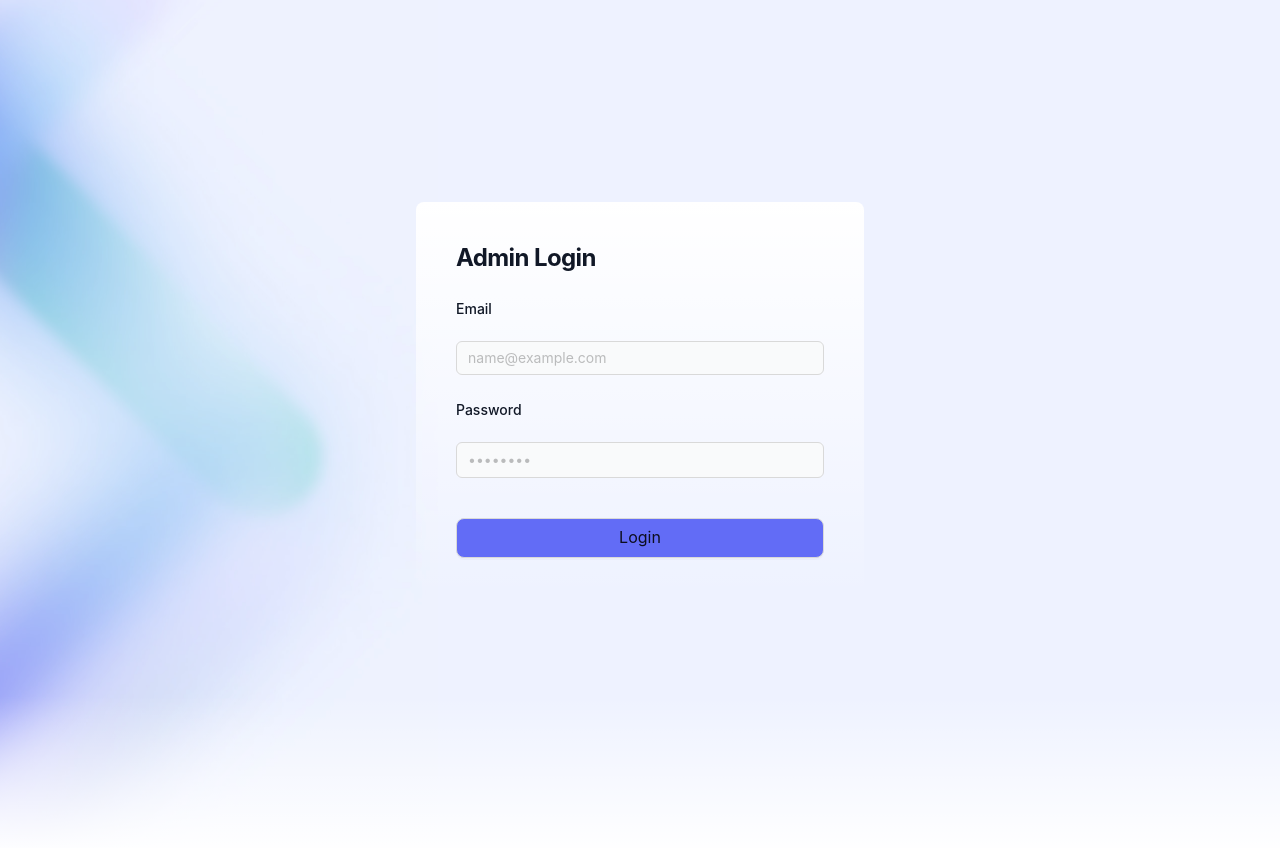
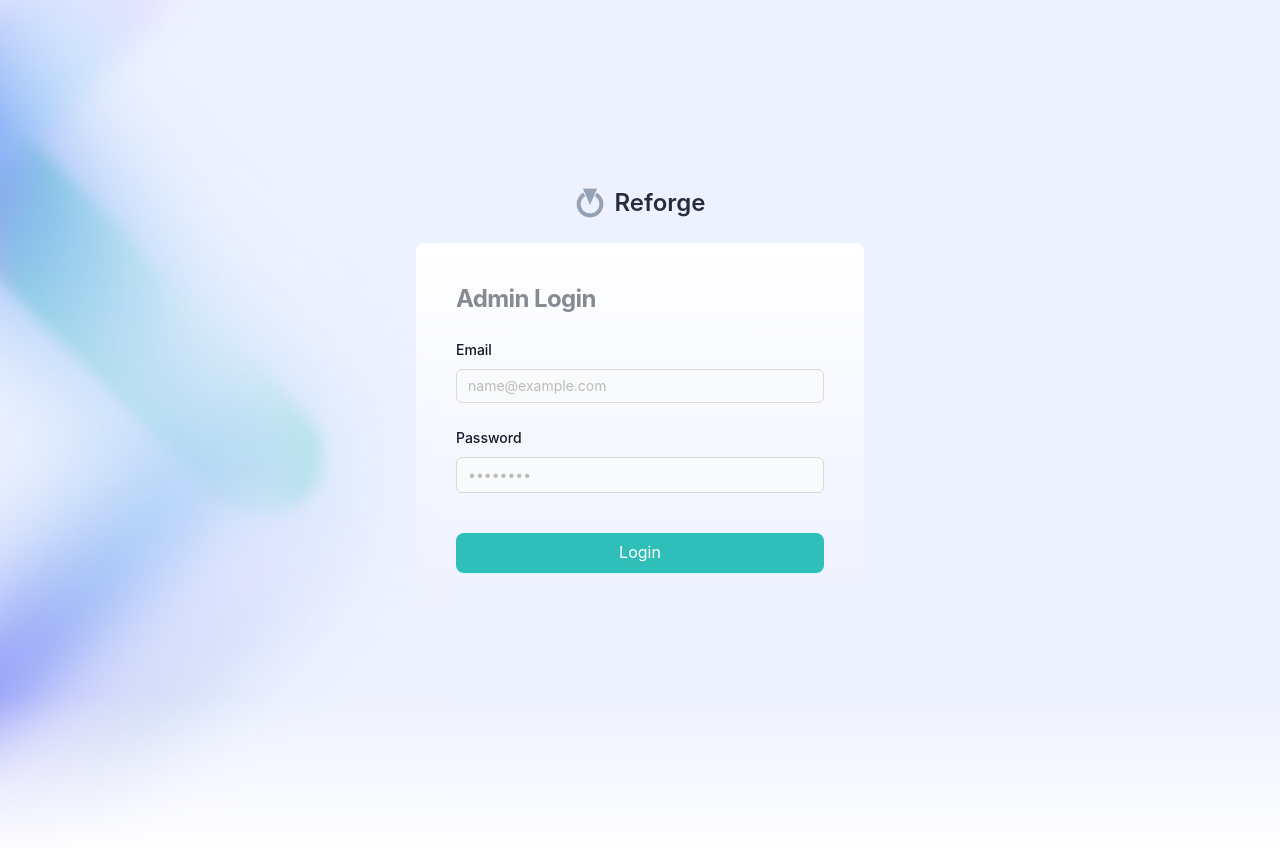
Before and after one commit to arifszn/reforge, a React (Vite) app: page /login in a window 1280 px wide. Shown: the top 848 px of the page. Built offline with nearby package versions, Linux system fonts and the light colour scheme.

Commit message:
Update theme color

```diff
--- a/config.ts
+++ b/config.ts
@@ -1,6 +1,6 @@
 const config = {
   appName: 'Reforge',
-  themeColor: '#626cf6',
+  themeColor: '#30BEB8',
   helpLink: 'https://github.com/arifszn/reforge/issues/new',
 };
 
--- a/src/components/auth/AuthLayout.tsx
+++ b/src/components/auth/AuthLayout.tsx
@@ -1,4 +1,5 @@
 import { Outlet } from 'react-router';
+import config from '../../../config';
 import loginBg from '../../assets/img/login-bg.png';
 
 const AuthLayout = () => {
@@ -22,6 +23,10 @@ const AuthLayout = () => {
         <div className="mx-auto max-w-2xl lg:max-w-4xl lg:px-12">
           <section>
             <div className="flex flex-col items-center justify-center px-6 py-8 mx-auto md:h-screen lg:py-0">
+              <div className="flex items-center mb-6 text-2xl font-semibold text-gray-900 dark:text-white opacity-90">
+                <img className="w-8 h-8 mr-2" src="/icon.png" alt="logo" />
+                {config.appName}
+              </div>
               <div className="w-full bg-gradient-to-b from-white rounded-lg md:mt-0 sm:max-w-md xl:p-0">
                 <div className="p-8 space-y-4 md:space-y-6 md:p-10">
                   <Outlet />
--- a/src/components/auth/Login.tsx
+++ b/src/components/auth/Login.tsx
@@ -56,7 +56,7 @@ const Login = () => {
 
   return (
     <Fragment>
-      <h1 className="text-xl font-bold leading-tight tracking-tight text-gray-900 md:text-2xl text-left">
+      <h1 className="text-xl font-bold leading-tight tracking-tight text-gray-900 md:text-2xl text-left text-opacity-50">
         Admin Login
       </h1>
       <Form
@@ -123,6 +123,7 @@ const Login = () => {
             className="mt-4 bg-accent"
             block
             loading={loading}
+            type="primary"
             size="large"
             htmlType={'submit'}
           >
--- a/src/main.tsx
+++ b/src/main.tsx
@@ -10,7 +10,6 @@ import { store } from './store';
 import { injectStore } from './utils/http';
 import App from './App';
 import './index.css';
-import 'antd/dist/reset.css';
 
 const persistor = persistStore(store);
 injectStore(store);
--- a/src/routes/browserRouter.tsx
+++ b/src/routes/browserRouter.tsx
@@ -8,11 +8,17 @@ import { webRoutes } from './web';
 import loadable from '@loadable/component';
 import ProgressBar from '../components/loader/progressBar';
 import RequireAuth from './requireAuth';
+import Login from '../components/auth/Login';
 
 const errorElement = <ErrorPage />;
-const Login = loadable(() => import('../components/auth/Login'));
-const Dashboard = loadable(() => import('../components/dashboard'));
-const Users = loadable(() => import('../components/users'));
+const fallbackElement = <ProgressBar />;
+
+const Dashboard = loadable(() => import('../components/dashboard'), {
+  fallback: fallbackElement,
+});
+const Users = loadable(() => import('../components/users'), {
+  fallback: fallbackElement,
+});
 
 export const browserRouter = createBrowserRouter([
   {
@@ -28,7 +34,7 @@ export const browserRouter = createBrowserRouter([
     children: [
       {
         path: webRoutes.login,
-        element: <Login fallback={<ProgressBar />} />,
+        element: <Login />,
       },
     ],
   },
@@ -44,11 +50,11 @@ export const browserRouter = createBrowserRouter([
     children: [
       {
         path: webRoutes.dashboard,
-        element: <Dashboard fallback={<ProgressBar />} />,
+        element: <Dashboard />,
       },
       {
         path: webRoutes.users,
-        element: <Users fallback={<ProgressBar />} />,
+        element: <Users />,
       },
     ],
   },
```
